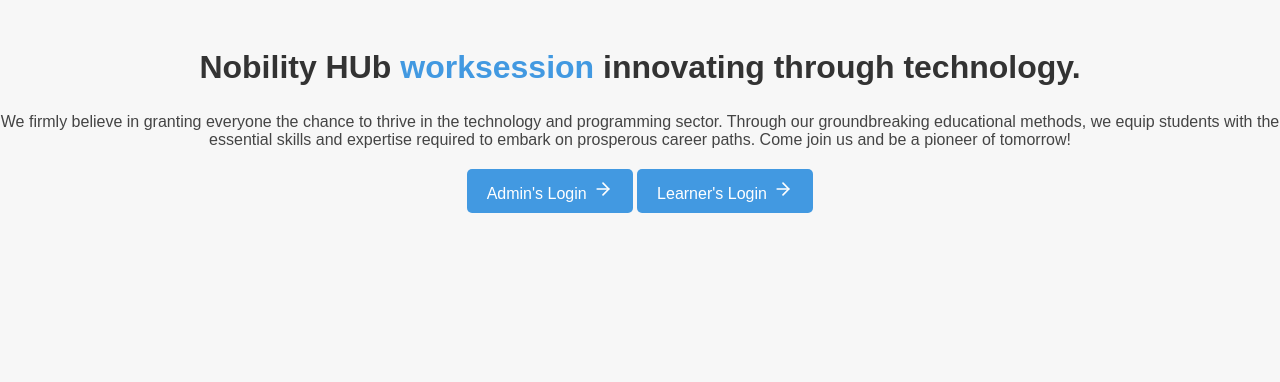
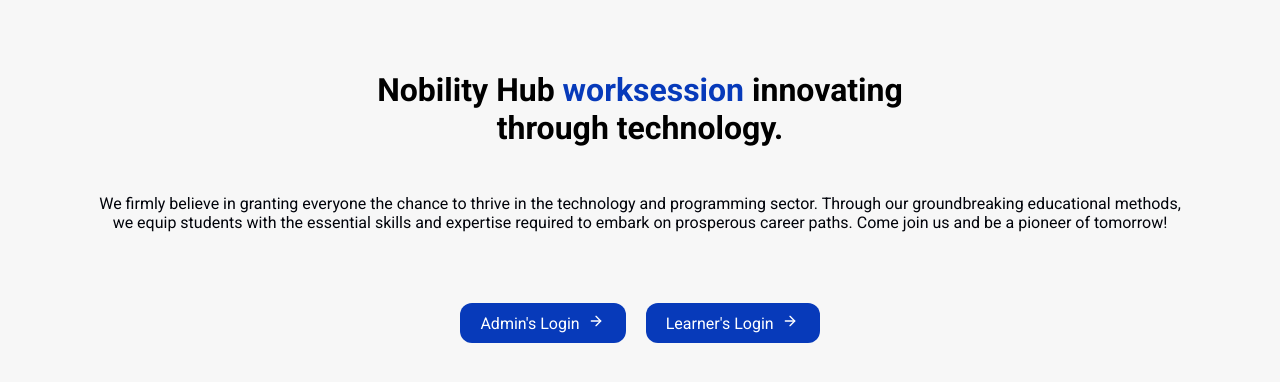
Before and after one commit to Jamescjay/Nobility-hub-client, a React (Create React App) app: page / in a window 1280 px wide. Shown: the top 382 px of the page. Built offline with nearby package versions, Linux system fonts and the light colour scheme.

Commit message:
Logout handling

```diff
--- a/src/components/Dashboard.js
+++ b/src/components/Dashboard.js
@@ -11,18 +11,34 @@ const Admindashboard = () => {
   const [studentsDropdownOpen, setStudentsDropdownOpen] = useState(false);
   const [directMessagesOpen, setDirectMessagesOpen] = useState(false);
   const [selectedSection, setSelectedSection] = useState(null);
+  const [apiData, setApiData] = useState(null); // State to store fetched API data
 
   const handleLogout = () => {
     console.log('Logout clicked');
     // Implement your logout logic here
   };
 
-  // const handleSectionClick = (section) => {
-  //   setSelectedSection(section);
-  // };
+  const handleSectionClick = async (section) => {
+    setSelectedSection(section);
 
-  const handleSectionClick = (section) => {
-  setSelectedSection(section);
+    // Fetch data from backend API based on the clicked section
+    try {
+      const data = await fetchData(section);
+      setApiData(data);
+    } catch (error) {
+      console.error('Error fetching data:', error);
+    }
+  };
+
+  const fetchData = async (section) => {
+    // Implement logic to fetch data from backend API based on the section
+    // Example:
+    // const response = await fetch(`/api/${section}`);
+    // const data = await response.json();
+    // return data;
+
+    // For demonstration.
+    return { message: `Data for ${section}` };
   };
 
   const handleDirectMessagesToggle = () => {
@@ -46,7 +62,10 @@ const Admindashboard = () => {
         {/* Render content based on selectedSection */}
         {selectedSection === 'Canvas' && <Canvas />} {/* Render Canvas component */}
         {selectedSection === 'directMessages' && <DirectMessagesContent />}
-        {/* Add conditions for other sections if needed */}
+        <div className='dashcard'>
+        {/* Render API data */}
+        {apiData && <div>    {apiData.message} </div>}
+        </div>
       </div>
     </div>
   );
--- a/src/components/Home.js
+++ b/src/components/Home.js
@@ -6,14 +6,16 @@ import "../styling/Home.css"// Import the custom CSS file
 
 const Home = () => {
   return (
+
     <div className="home-container">
       <h1 className="main-heading">
-        Nobility HUb {" "}
-        <span className="text-blue-600">worksession</span> innovating through technology.
+        Nobility Hub {" "}
+        <span className="text-blue-600">worksession</span> innovating <br/>
+         through technology.
       </h1>
       <p className="sub-text">
       We firmly believe in granting everyone the chance to thrive in the technology and programming sector.
-      Through our groundbreaking educational methods, we equip students with the essential skills and expertise required to embark on prosperous career paths.
+      Through our groundbreaking educational methods,<br/> we equip students with the essential skills and expertise required to embark on prosperous career paths.
       Come join us and be a pioneer of tomorrow!
       </p>
       <div className="button-container">
--- a/src/components/NavigationBarAdmin.js
+++ b/src/components/NavigationBarAdmin.js
@@ -1,8 +1,39 @@
-// NavigationBar.js
-import React from 'react';
-// import '../styling/NavigationBar.css';
+import React, { useState, useEffect } from 'react';
+import { useNavigate } from "react-router-dom";
+import { toast } from "react-toastify";
 
-const NavigationBarAdmin = ({ handleDirectMessagesToggle, handleLogout }) => {
+const NavigationBarAdmin = ({ handleDirectMessagesToggle }) => {
+  const navigate = useNavigate();
+  const [userName, setUserName] = useState(null);
+
+  useEffect(() => {
+    // Get the user's name from localStorage
+    const user = localStorage.getItem("user");
+    if (user) {
+      const userData = JSON.parse(user);
+      setUserName(userData.name);
+    }
+  }, []);
+
+  //logging out the user
+  const handleLogout = () => {
+    // Display confirmation dialog
+    const isConfirmed = window.confirm("Are you sure you want to log out?");
+
+    // If user confirms, proceed with logout
+    if (isConfirmed) {
+      // Clear user data on logout
+      localStorage.removeItem("token");
+      localStorage.removeItem("user");
+
+      // Notify the user about successful logout
+      toast.success("Logout successful");
+
+      // Redirect the user to the home page
+      navigate("/");
+    }
+  };
+
   return (
     <div className="learners-top-nav">
       <div className="learners-left-section">
@@ -18,7 +49,7 @@ const NavigationBarAdmin = ({ handleDirectMessagesToggle, handleLogout }) => {
         <i className="uil uil-user"></i>
         <div className="learners-user-dropdown">
           <ul>
-            <li><i className="uil uil-user-circle"></i> Profile</li>
+            <li><i className="uil uil-user-circle"></i> {userName ? userName : 'Profile'}</li>
             <li><i className="uil uil-setting"></i> Settings</li>
             <li onClick={handleLogout}><i className="uil uil-sign-out-alt"></i> Logout</li>
           </ul>
--- a/src/components/NavigationBarLearner.js
+++ b/src/components/NavigationBarLearner.js
@@ -1,8 +1,25 @@
 // NavigationBar.js
 import React from 'react';
 // import '../styling/NavigationBar.css';
+import { useNavigate } from "react-router-dom";
+import { toast } from "react-toastify";
 
-const NavigationBarLearner = ({ handleDirectMessagesToggle, handleLogout }) => {
+const NavigationBarLearner = ({ handleDirectMessagesToggle }) => {
+  const navigate = useNavigate();
+
+  //logging out the learner
+  const handleLogout = () => {
+    // Clear user data on logout
+    localStorage.removeItem("token");
+    localStorage.removeItem("user");
+
+    // Notify the user about successful logout
+    toast.success("Logout successful");
+
+    // Redirect the user to the home page
+    navigate("/");
+  };
+
   return (
     <div className="learners-top-nav">
       <div className="learners-left-section">
--- a/src/styling/Dashboard.css
+++ b/src/styling/Dashboard.css
@@ -1,7 +1,7 @@
 /* Dashboard.css */
 
 :root {
-  --primary-color: #3498db; /* Blue as the primary color */
+  --primary-color: #09052a; /* Blue as the primary color */
   --secondary-color: #ecf0f1; /* Light gray as the secondary color */
   --accent-color: #e74c3c; /* Red as the accent color */
 }
@@ -37,9 +37,10 @@
 .learners-sidebar {
   display: flex;
   flex-direction: column;
-  width: 250px;
+  width: 230px;
   height: 650px;
-  background-color: var(--secondary-color);
+  color: #080115;
+  background-color:#0c9e9b;
   padding: 1rem;
 }
 
@@ -220,8 +221,17 @@
 .learners-right-content {
   flex: 1; /* Allow this section to take up the remaining space */
   padding: 1rem;
-  background-color: white; /* Set a background color if needed */
+  color: #080115;
+  background-color: rgb(16, 24, 85); /* Set a background color if needed */
   overflow: auto; /* Allow content to be scrollable if it exceeds the height */
+  margin-left: 20%;
+  margin-top: -54%;
 }
 
 /* ... (remaining styles) ... */
+.dashcard{
+  background-color: aqua;
+  width: 20%;
+  /*height: 10%; */
+  border-radius: 6px;
+}
--- a/src/styling/Home.css
+++ b/src/styling/Home.css
@@ -1,6 +1,9 @@
+@import url('https://fonts.googleapis.com/css2?family=Roboto:wght@400;700&display=swap');
+
 .home-container {
+    font-family: 'Roboto', sans-serif;
     margin-bottom: 12px;
-    margin-top: 28px;
+    margin-top: 50px;
     display: flex;
     flex-direction: column;
     align-items: center;
@@ -10,8 +13,9 @@
 
   .main-heading {
     max-width: 4xl;
-    font-size: 5xl;
+    font-size: 12xl;
     font-weight: bold;
+    color: #000000;
     @media (min-width: 768px) {
       font-size: 6xl;
     }
@@ -20,14 +24,15 @@
     }
 
     .text-blue-600 {
-      color: #4299e1;
+      color: #073aba;
     }
   }
 
   .sub-text {
-    margin-top: 5px;
+    margin-top: 25px;
     max-width: prose;
-    font-size: zinc-700;
+    font-size: 900;
+    color: #01030a;
     @media (min-width: 640px) {
       font-size: lg;
     }
@@ -36,8 +41,9 @@
   .button-container {
     display: flex;
     align-items: center;
-    gap: 4px;
-    margin-top: 4px;
+    gap: 20px;
+    margin-top: 55px;
+    border-radius: 20px;
   }
 
   .primary-button,
@@ -45,21 +51,31 @@
     /* Add your button styles here using Tailwind CSS or other styles */
     /* Example styles for primary button */
     padding: 10px 20px;
-    background-color: #4299e1;
+    background-color: #073aba;
     color: #ffffff;
     border: none;
-    border-radius: 5px;
+    border-radius: 12px;
     text-decoration: none;
     cursor: pointer;
     transition: background-color 0.3s ease;
 
     &:hover {
-      background-color: #2b6cb0;
+      background-color:#fb5204;
     }
 
     .arrow-icon {
       margin-left: 2px;
-      height: 20px;
+      height: 16px;
       width: 20px;
     }
   }
+
+  /* Add hover effect for headings */
+.main-heading:hover {
+  color:#fb5204;
+}
+
+/*Hovering for the sub-text  */
+.sub-text:hover {
+  color:#060cc6;
+}
```
Also changed, not shown: src/components/SearchBar.js (+26 -20 lines), src/components/sidebarAdmin/ChannelsContent.js (line endings or trailing spaces).
